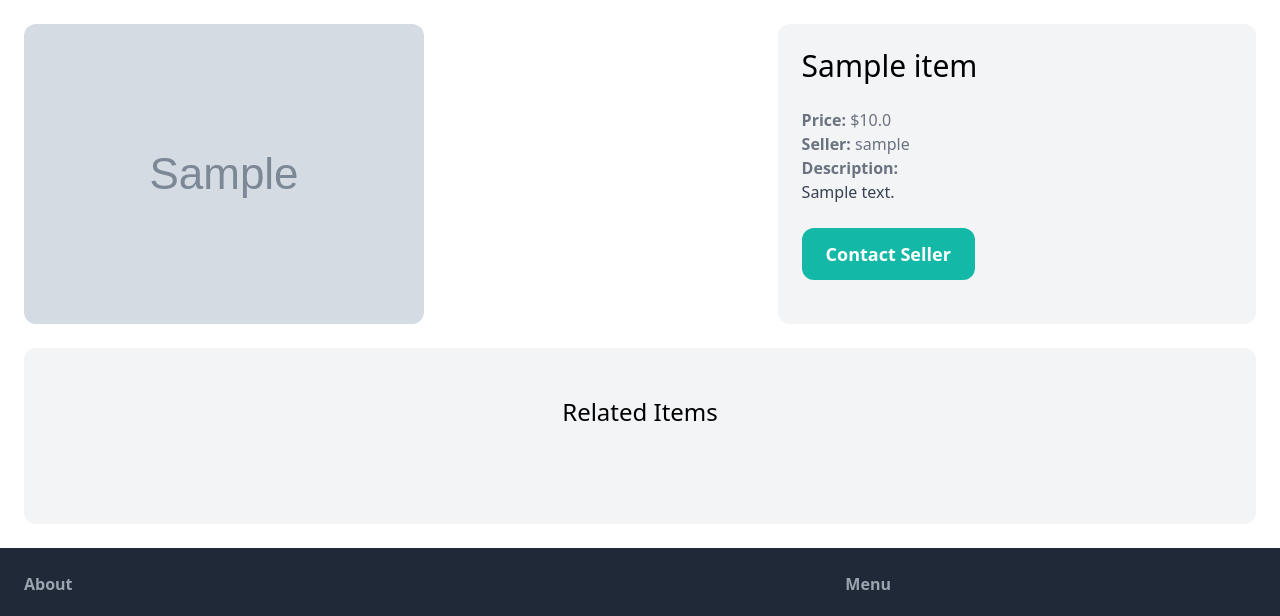
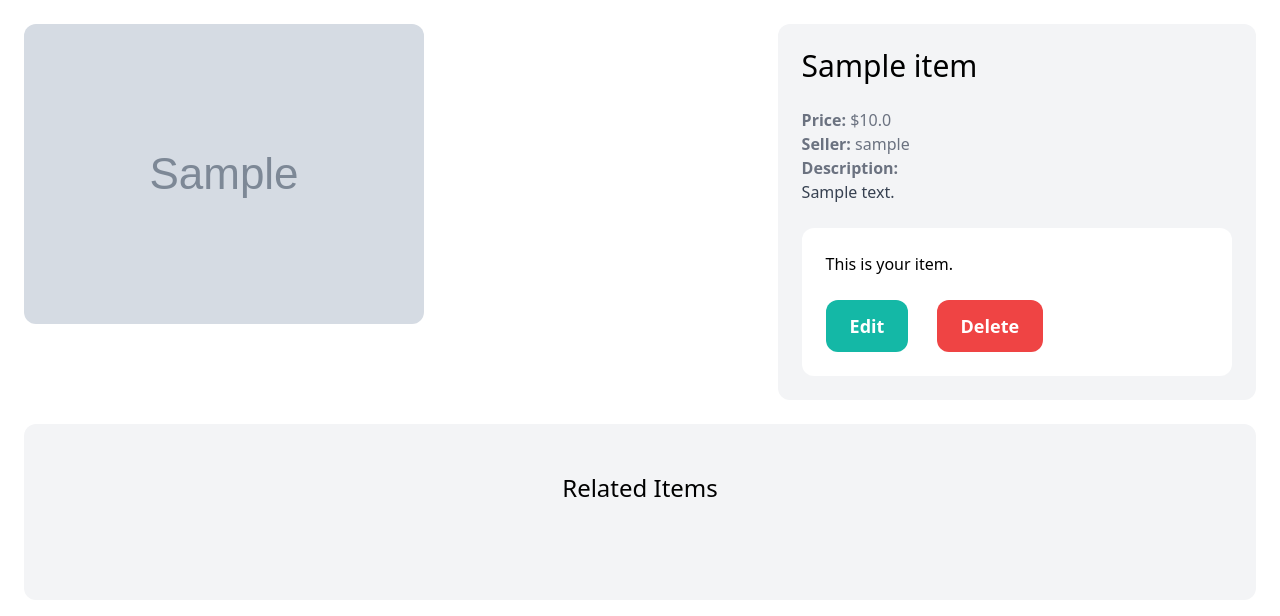
Before and after one commit to ozysouza/marketplace-django-py, a Django app: page /items/1/ in a window 1280 px wide. Shown: the part 77-693 px from the top of the page. Run offline with Django 5.2, Linux system fonts and the light colour scheme; a user stored in the database is signed in; tables that the repository leaves empty hold one stand-in row (values such as "Sample post"); grey boxes marked "Sample" are stand-in pictures; some libraries are stand-ins or nearby versions.

Commit message:
Create function to delete item

```diff
--- a/marketplace/item/templates/item/detail.html
+++ b/marketplace/item/templates/item/detail.html
@@ -20,9 +20,17 @@
             </p>
         {% endif %}
 
-        <a href="#" class="inline-block mt-6 px-6 py-3 text-lg font-semibold bg-teal-500 text-white rounded-xl hover:bg-teal-700">
-            Contact Seller
-        </a>
+        {% if request.user == item.created_by %}
+            <div class="mt-6 p-6 bg-white rounded-xl">
+                <p>This is your item.</p>
+                <a href="#" class="inline-block mr-6 px-6 py-3 text-lg font-semibold bg-teal-500 text-white rounded-xl">Edit</a>
+                <a href="{% url 'item:delete' item.id %}" class="inline-block mt-6 px-6 py-3 text-lg font-semibold bg-red-500 text-white rounded-xl">Delete</a>
+            </div>
+        {% else %}
+            <a href="#" class="inline-block mt-6 px-6 py-3 text-lg font-semibold bg-teal-500 text-white rounded-xl hover:bg-teal-700">
+                Contact Seller
+            </a>
+        {% endif %}
     </div>
 </div>
 
--- a/marketplace/item/urls.py
+++ b/marketplace/item/urls.py
@@ -6,5 +6,6 @@ app_name = 'item'
 
 urlpatterns = [
     path('new/', views.new, name='new'),
-    path('<int:pk>/', views.detail, name='detail')
+    path('<int:pk>/', views.detail, name='detail'),
+    path('<int:pk>/delete/', views.delete, name='delete')
 ]
--- a/marketplace/item/views.py
+++ b/marketplace/item/views.py
@@ -14,6 +14,14 @@ def detail(request, pk):
         'item': item,
         'related_items': related_items
     })
+
+
+@login_required
+def delete(request, pk):
+    item = get_object_or_404(Item, pk=pk, created_by=request.user)
+    item.delete()
+
+    return redirect('dashboard:index')
 
 
 @login_required
```
